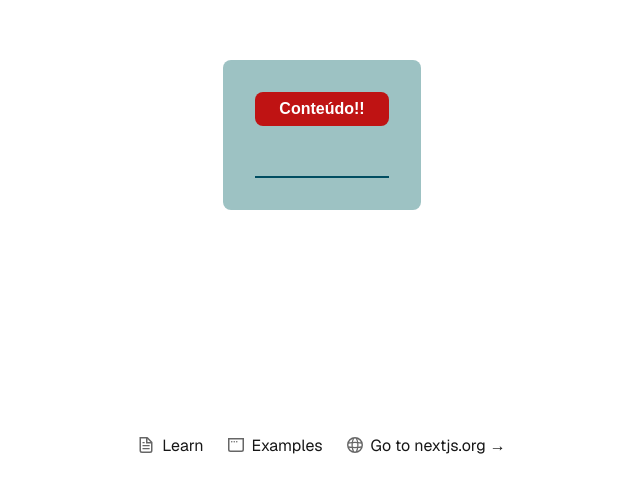
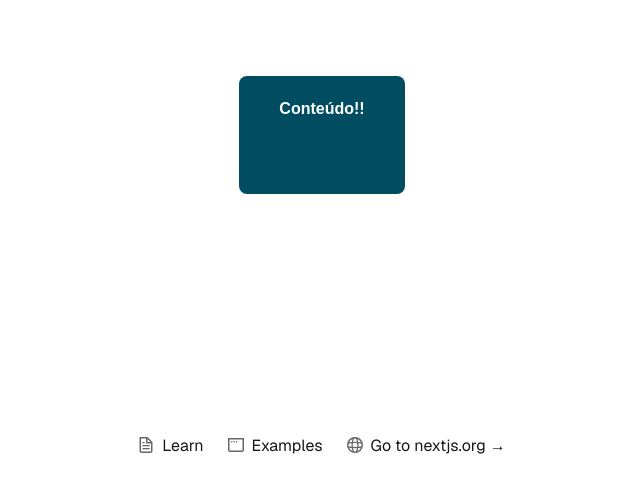
Before and after one commit to PedroPA94/fiap-tech-challenge-1, a Next.js app: page / in a window 1280 px wide. Shown: the part 265-758 px from the top of the page, without its empty margins (318-958 px from the left). Built offline with nearby package versions, Linux system fonts and the light colour scheme.

Commit message:
refactor: torna props opcionais

```diff
--- a/app/page.tsx
+++ b/app/page.tsx
@@ -9,10 +9,8 @@ export default function Home() {
   return (
     <div className={styles.page}>
       <main className={styles.main}>
-        <Card kind="secondary" spacing="large">
-          <Button kind="critical" style={{ marginBottom: "50px" }}>
-            Conteúdo!!
-          </Button>
+        <Card>
+          <Button style={{ marginBottom: "50px" }}>Conteúdo!!</Button>
           <Divider />
         </Card>
       </main>
--- a/design-system/components/Button/Button.tsx
+++ b/design-system/components/Button/Button.tsx
@@ -2,7 +2,7 @@ import { ComponentProps } from "react";
 import styles from "./Button.module.css";
 
 interface ButtonProps extends ComponentProps<"button"> {
-  kind: "primary" | "secondary" | "critical" | "ghost";
+  kind?: "primary" | "secondary" | "critical" | "ghost";
 }
 
 /**
--- a/design-system/components/Card/Card.tsx
+++ b/design-system/components/Card/Card.tsx
@@ -1,8 +1,8 @@
 import styles from "./Card.module.css";
 
 interface CardProps extends React.HTMLAttributes<HTMLDivElement> {
-  kind: "primary" | "secondary" | "neutral";
-  spacing: "small" | "regular" | "large";
+  kind?: "primary" | "secondary" | "neutral";
+  spacing?: "small" | "regular" | "large";
   children: React.ReactNode;
 }
 
```
